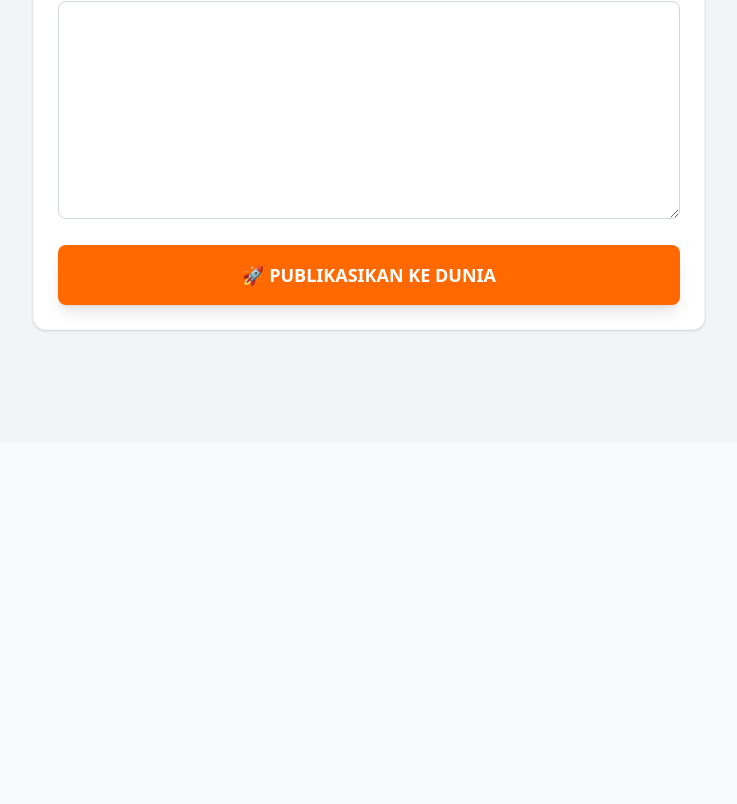
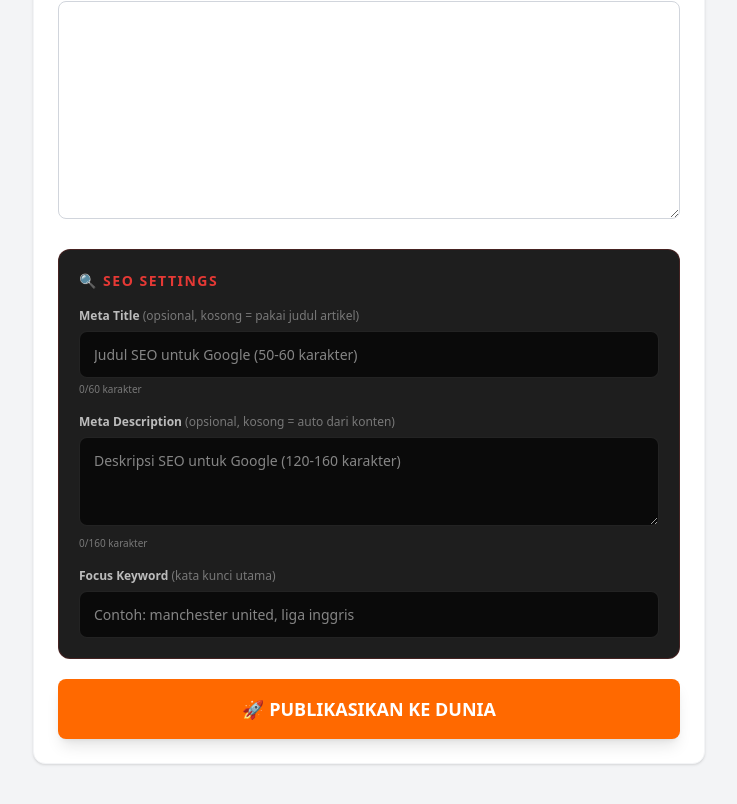
Before and after one commit to cakrawala27/arena27, a Next.js app: page /admin/articles/new in a window 1280 px wide. Shown: the part 562-1366 px from the top of the page, without its empty margins (271-1008 px from the left). Before the commit the page ends 1004 px from the top, so only its background shows below. Built offline with nearby package versions, Linux system fonts and the light colour scheme; no server answers.

Commit message:
feat: add SEO fields (meta_title, meta_description, focus_keyword) to admin panel

```diff
--- a/src/app/admin/articles/new/page.tsx
+++ b/src/app/admin/articles/new/page.tsx
@@ -26,6 +26,9 @@ export default function NewArticlePage() {
   const [imageFile, setImageFile] = useState<File | null>(null);
   const [imagePreview, setImagePreview] = useState('');
   const [content, setContent] = useState('');
+  const [metaTitle, setMetaTitle] = useState('');
+  const [metaDescription, setMetaDescription] = useState('');
+  const [focusKeyword, setFocusKeyword] = useState('');
   const [isSubmitting, setIsSubmitting] = useState(false);
 
   const handleImageChange = (e: React.ChangeEvent<HTMLInputElement>) => {
@@ -106,6 +109,57 @@ export default function NewArticlePage() {
           <label className="block text-sm font-bold text-slate-700 mb-2">Isi Berita</label>
           <textarea required value={content} onChange={(e) => setContent(e.target.value)} rows={8} className="w-full px-4 py-3 border border-gray-300 rounded-lg outline-none resize-y" />
         </div>
+
+        {/* SEO FIELDS */}
+        <div style={{marginTop: 24, padding: 20, background: '#1e1e1e', borderRadius: 12, border: '1px solid rgba(229,57,53,0.2)'}}>
+          <h3 style={{fontSize: 14, fontWeight: 800, color: '#e53935', letterSpacing: '1.5px', textTransform: 'uppercase', marginBottom: 16, display: 'flex', alignItems: 'center', gap: 8}}>
+            🔍 SEO Settings
+          </h3>
+
+          <div style={{marginBottom: 16}}>
+            <label style={{display: 'block', fontSize: 12, fontWeight: 700, color: 'rgba(255,255,255,0.7)', marginBottom: 6}}>
+              Meta Title <span style={{color: 'rgba(255,255,255,0.4)', fontWeight: 400}}>(opsional, kosong = pakai judul artikel)</span>
+            </label>
+            <input
+              type="text"
+              value={metaTitle}
+              onChange={(e) => setMetaTitle(e.target.value)}
+              placeholder="Judul SEO untuk Google (50-60 karakter)"
+              maxLength={60}
+              style={{width: '100%', padding: '12px 14px', background: '#0a0a0a', border: '1px solid rgba(255,255,255,0.1)', borderRadius: 8, color: '#fff', fontSize: 14, outline: 'none'}}
+            />
+            <div style={{fontSize: 10, color: 'rgba(255,255,255,0.4)', marginTop: 4}}>{metaTitle.length}/60 karakter</div>
+          </div>
+
+          <div style={{marginBottom: 16}}>
+            <label style={{display: 'block', fontSize: 12, fontWeight: 700, color: 'rgba(255,255,255,0.7)', marginBottom: 6}}>
+              Meta Description <span style={{color: 'rgba(255,255,255,0.4)', fontWeight: 400}}>(opsional, kosong = auto dari konten)</span>
+            </label>
+            <textarea
+              value={metaDescription}
+              onChange={(e) => setMetaDescription(e.target.value)}
+              placeholder="Deskripsi SEO untuk Google (120-160 karakter)"
+              maxLength={160}
+              rows={3}
+              style={{width: '100%', padding: '12px 14px', background: '#0a0a0a', border: '1px solid rgba(255,255,255,0.1)', borderRadius: 8, color: '#fff', fontSize: 14, outline: 'none', resize: 'vertical', fontFamily: 'inherit'}}
+            />
+            <div style={{fontSize: 10, color: 'rgba(255,255,255,0.4)', marginTop: 4}}>{metaDescription.length}/160 karakter</div>
+          </div>
+
+          <div style={{marginBottom: 0}}>
+            <label style={{display: 'block', fontSize: 12, fontWeight: 700, color: 'rgba(255,255,255,0.7)', marginBottom: 6}}>
+              Focus Keyword <span style={{color: 'rgba(255,255,255,0.4)', fontWeight: 400}}>(kata kunci utama)</span>
+            </label>
+            <input
+              type="text"
+              value={focusKeyword}
+              onChange={(e) => setFocusKeyword(e.target.value)}
+              placeholder="Contoh: manchester united, liga inggris"
+              style={{width: '100%', padding: '12px 14px', background: '#0a0a0a', border: '1px solid rgba(255,255,255,0.1)', borderRadius: 8, color: '#fff', fontSize: 14, outline: 'none'}}
+            />
+          </div>
+        </div>
+
         <button type="submit" disabled={isSubmitting} className="w-full bg-orange-500 hover:bg-orange-600 text-white font-black py-4 rounded-lg shadow-lg transition active:scale-95 disabled:opacity-50 text-lg">
           {isSubmitting ? '⏳ Upload & Publish...' : '🚀 PUBLIKASIKAN KE DUNIA'}
         </button>
--- a/src/app/artikel/[id]/page.tsx
+++ b/src/app/artikel/[id]/page.tsx
@@ -23,10 +23,10 @@ export default function ArticlePage() {
           setArticle(a);
 
           const finalImage = a.image || 'https://images.unsplash.com/photo-1551958219-acbc608c6377?w=1200&q=80';
-          const description = (a.content || '').substring(0, 160) + '...';
+          const description = a.meta_description || (a.content || '').substring(0, 160) + '...';
           const articleUrl = 'https://arena27-psi.vercel.app/artikel/' + a.id;
 
-          document.title = a.title + ' - Arena27';
+          document.title = (a.meta_title || a.title) + ' - Arena27';
 
           const setMeta = (type, name, content) => {
             let selector = type === 'property' ? 'meta[property="' + name + '"]' : 'meta[name="' + name + '"]';
@@ -40,7 +40,7 @@ export default function ArticlePage() {
           };
 
           setMeta('name', 'description', description);
-          setMeta('property', 'og:title', a.title);
+          setMeta('property', 'og:title', a.meta_title || a.title);
           setMeta('property', 'og:description', description);
           setMeta('property', 'og:image', finalImage);
           setMeta('property', 'og:image:secure_url', finalImage);
@@ -52,7 +52,7 @@ export default function ArticlePage() {
           setMeta('property', 'og:site_name', 'Arena27');
           setMeta('property', 'og:locale', 'id_ID');
           setMeta('name', 'twitter:card', 'summary_large_image');
-          setMeta('name', 'twitter:title', a.title);
+          setMeta('name', 'twitter:title', a.meta_title || a.title);
           setMeta('name', 'twitter:description', description);
           setMeta('name', 'twitter:image', finalImage);
 
```
